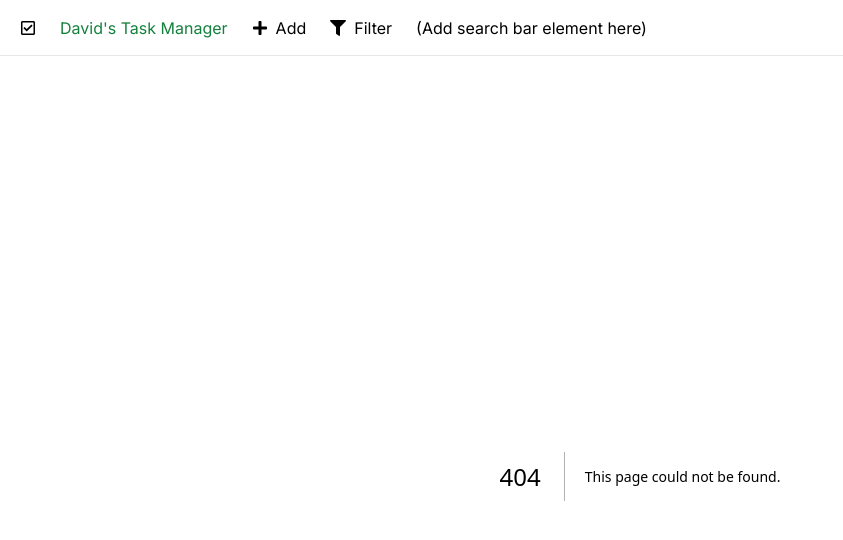
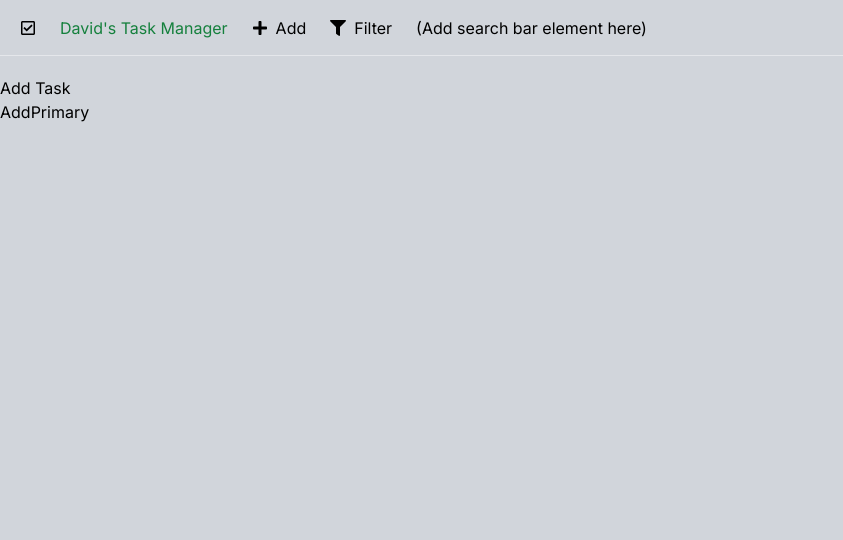
Before and after one commit to dhughneil/task-manager, a Next.js app in the folder task-manager/: page /add in a window 1280 px wide. Before the commit this address had no page. Shown: the top 540 px of the page, without its empty margins (0-843 px from the left). Built offline with nearby package versions, Linux system fonts and the light colour scheme.

Commit message:
Added pages for Add and Filter

```diff
--- a/task-manager/app/NavBar.tsx
+++ b/task-manager/app/NavBar.tsx
@@ -11,14 +11,18 @@ const NavBar = () => {
       <ul className="flex space-x-6">
         <li className="text-green-700">David's Task Manager</li>
         <li>
+        <Link href='/add'>
         <button className="flex items-center hover:text-red-600 transition-colors">
         <span className="mr-2"><FaPlus /></span> Add
           </button>
+          </Link>
         </li>
         <li>
+        <Link href='/filter'>
           <button className="flex items-center hover:text-red-600">
           <span className="mr-2"><FaFilter /></span> Filter
           </button>
+          </Link>
         </li>
         <li>{"(Add search bar element here)"}</li>
       </ul>
--- a/task-manager/app/titlebar/page.tsx
+++ b/task-manager/app/add/page.tsx
@@ -3,7 +3,7 @@ import React from 'react'
 const page = () => {
   return (
     <>
-    <div>Task Manager</div>
+    <div>Add Task</div>
     <button className='btn btn-border-warning'>Add</button>
     <button type="button" className="btn btn-primary">Primary</button>
     </>
--- /dev/null
+++ b/task-manager/app/filter/page.tsx
@@ -0,0 +1,9 @@
+import React from 'react'
+
+const page = () => {
+  return (
+    <div>Select What Tasks you want to display.</div>
+  )
+}
+
+export default page
```
